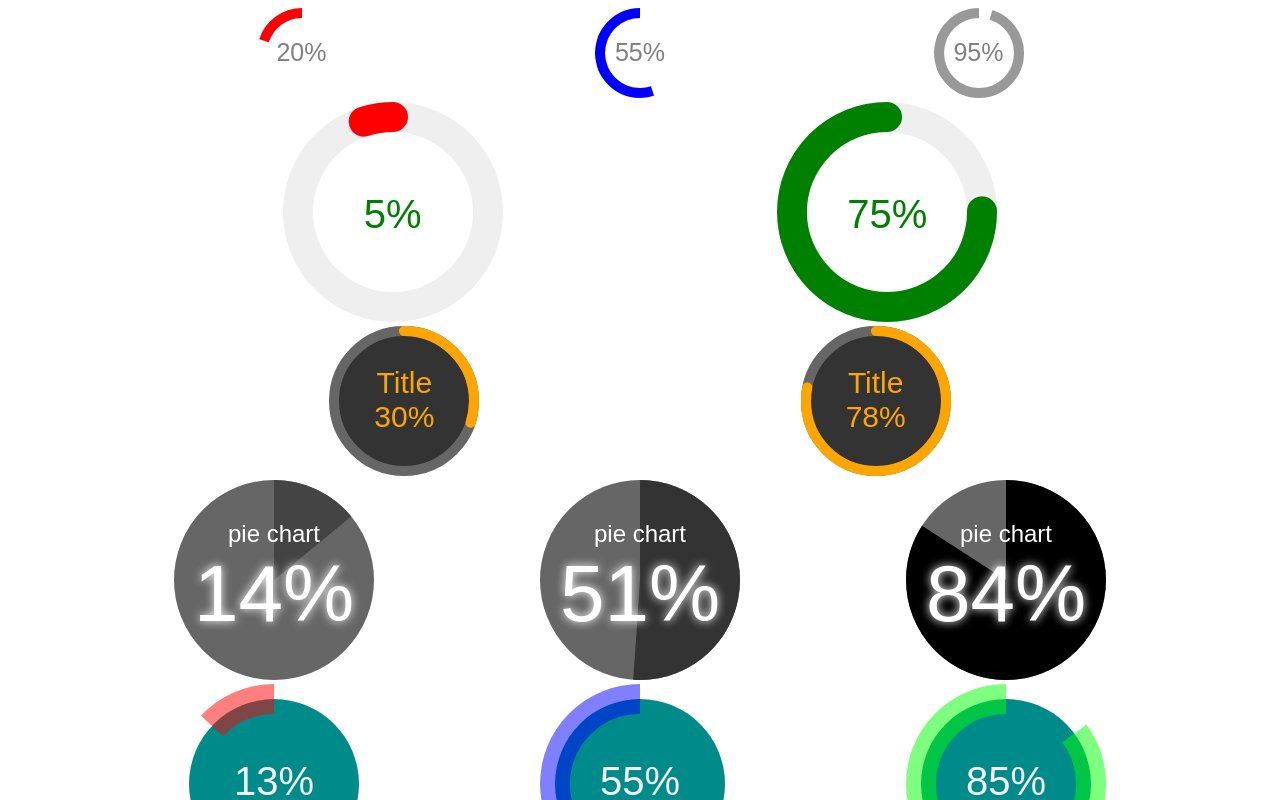
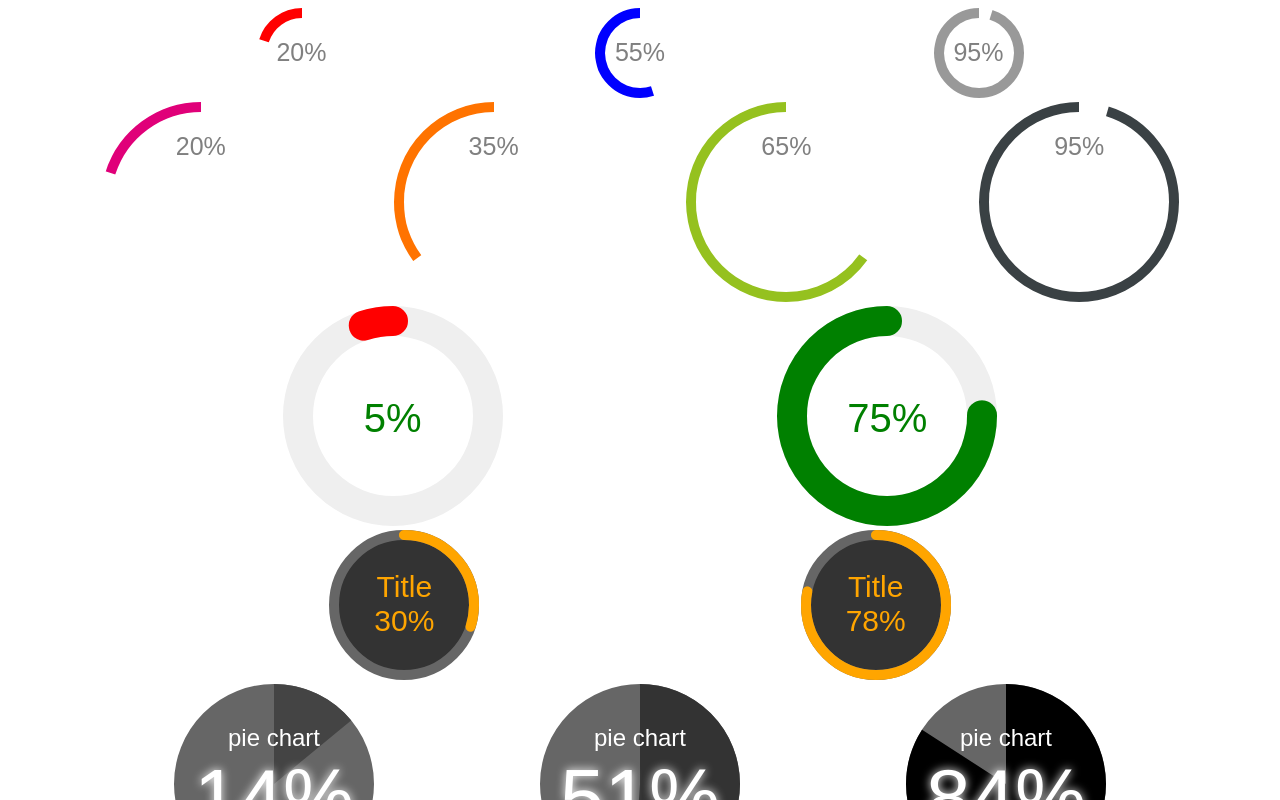
Before and after one commit to bitExpert/ngx-radial-progress, an Angular app: page / in a window 1280 px wide. Shown: the top 800 px of the page. Built offline with nearby package versions, Linux system fonts and the light colour scheme.

Commit message:
updated image example in README

```diff
--- a/src/app/app.component.html
+++ b/src/app/app.component.html
@@ -57,6 +57,94 @@
   >
   </radial-progress>
 </div>
+
+
+
+
+
+
+<div style="display: flex; justify-content: space-evenly">
+  <radial-progress [percent]="20"
+                   [addClass]="'style--1'"
+                   [circleSize]="200"
+                   [strokeSteps]="[{
+                    strokeColor: '#e00079',
+                    strokeStep: 25
+                 }, {
+                    strokeColor: '#ff7300',
+                    strokeStep: 50
+                 }, {
+                    strokeColor: 'rgb(149,193,31)',
+                    strokeStep: 75
+                 }, {
+                    strokeColor: 'rgb(58,65,68)',
+                    strokeStep: 100
+                 }
+                 ]"
+  >
+  </radial-progress>
+  <radial-progress [percent]="35"
+                   [addClass]="'style--1'"
+                   [circleSize]="200"
+                   [strokeSteps]="[{
+                    strokeColor: '#e00079',
+                    strokeStep: 25
+                 }, {
+                    strokeColor: '#ff7300',
+                    strokeStep: 50
+                 }, {
+                    strokeColor: 'rgb(149,193,31)',
+                    strokeStep: 75
+                 }, {
+                    strokeColor: 'rgb(58,65,68)',
+                    strokeStep: 100
+                 }
+                 ]"
+  >
+  </radial-progress>
+  <radial-progress [percent]="65"
+                   [addClass]="'style--1'"
+                   [circleSize]="200"
+                   [strokeSteps]="[{
+                    strokeColor: '#e00079',
+                    strokeStep: 25
+                 }, {
+                    strokeColor: '#ff7300',
+                    strokeStep: 50
+                 }, {
+                    strokeColor: 'rgb(149,193,31)',
+                    strokeStep: 75
+                 }, {
+                    strokeColor: 'rgb(58,65,68)',
+                    strokeStep: 100
+                 }
+                 ]"
+  >
+  </radial-progress>
+  <radial-progress [percent]="95"
+                   [addClass]="'style--1'"
+                   [circleSize]="200"
+                   [strokeSteps]="[{
+                    strokeColor: '#e00079',
+                    strokeStep: 25
+                 }, {
+                    strokeColor: '#ff7300',
+                    strokeStep: 50
+                 }, {
+                    strokeColor: 'rgb(149,193,31)',
+                    strokeStep: 75
+                 }, {
+                    strokeColor: 'rgb(58,65,68)',
+                    strokeStep: 100
+                 }
+                 ]"
+  >
+  </radial-progress>
+</div>
+
+
+
+
 <div style="display: flex; justify-content: space-evenly">
   <radial-progress
     [percent]="5"
```
Also changed, not shown: src/assets/strokeStepsExample1.png, 1 other file (tests, documents, lock files or other folders).
